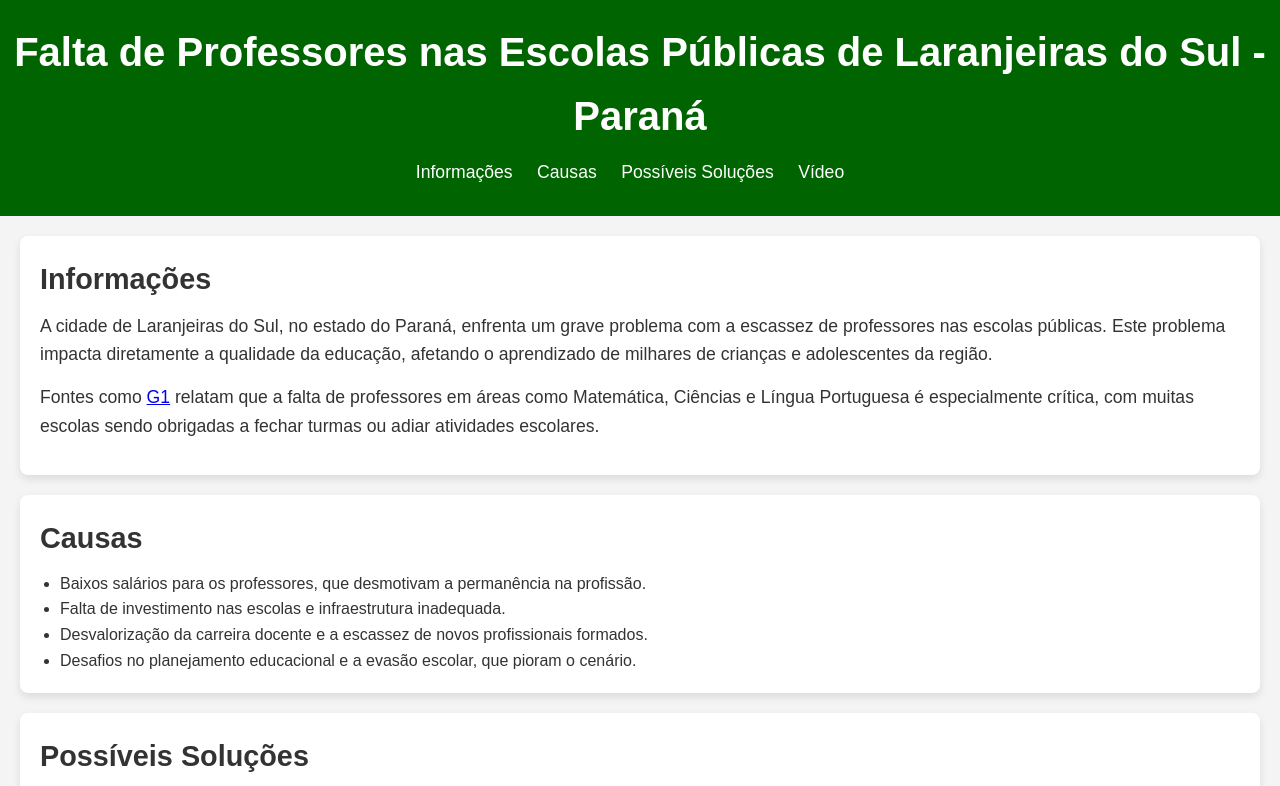
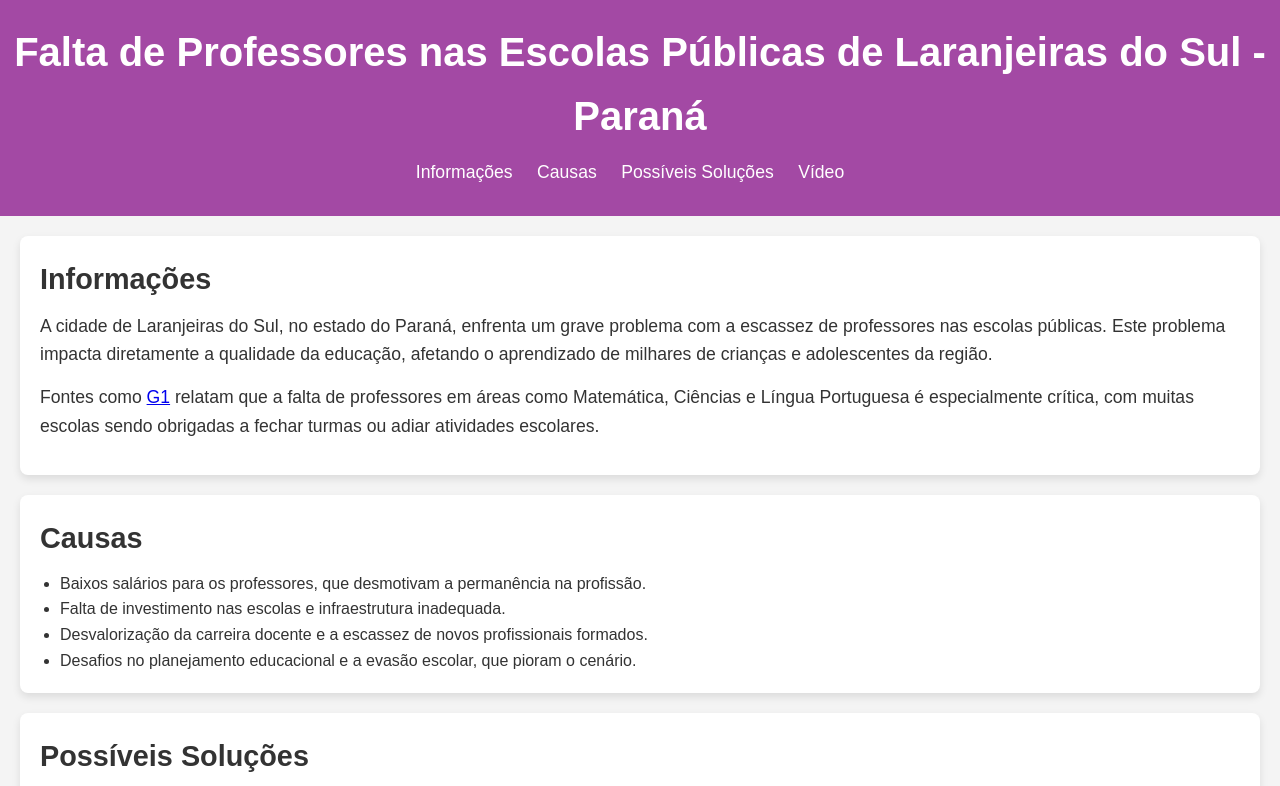
Before and after one commit to Iasmym03/Falta-de-Professores-nas-Escolas-P-blicas-teste-, a plain HTML site: page index.html in a window 1280 px wide. Shown: the top 786 px of the page. Drawn offline with Linux system fonts and the light colour scheme.

Commit message:
Update styles.css

```diff
--- a/styles.css
+++ b/styles.css
@@ -14,7 +14,7 @@ body {
 }
 
 header {
-    background-color: #006400;
+    background-color: #a349a4;
     color: white;
     padding: 20px 0;
     text-align: center;
```
